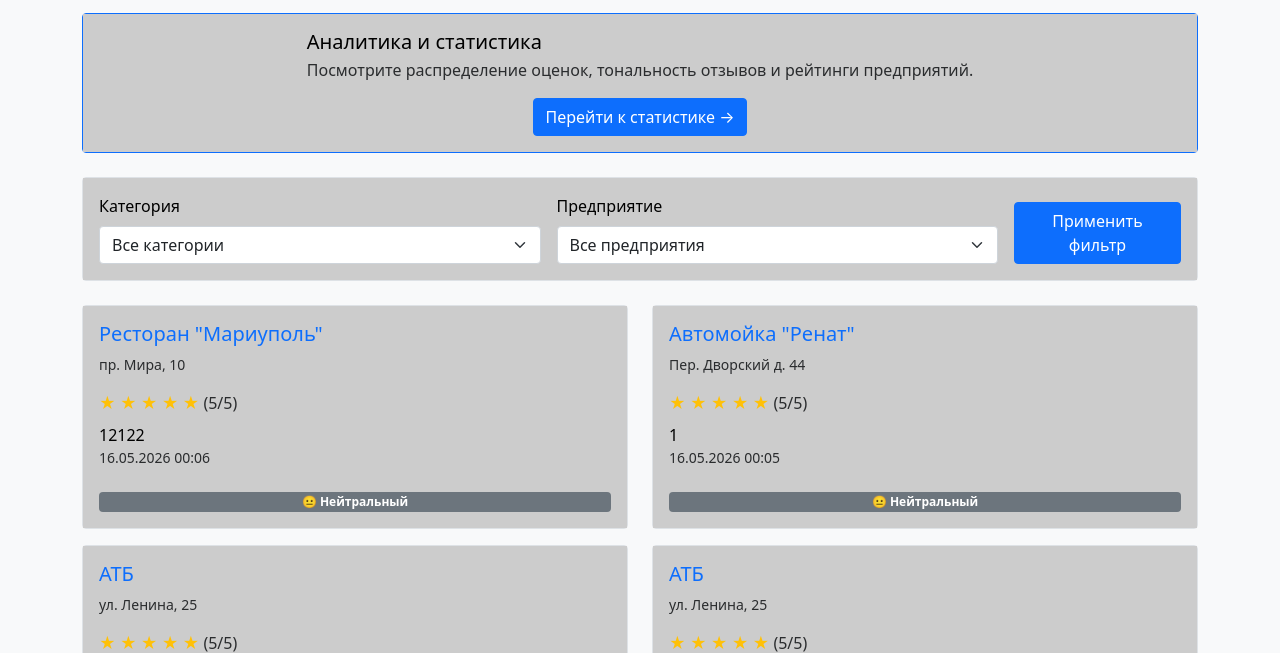
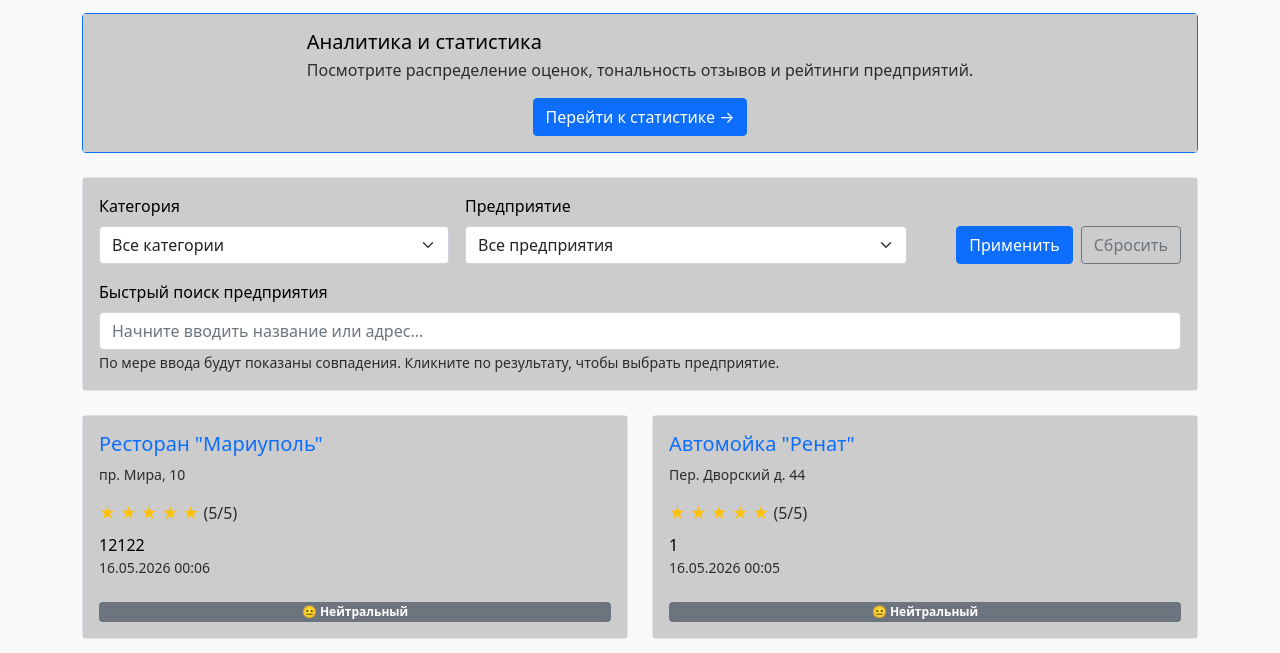
Before and after one commit to Alekss280/mariupol-reviews, a Django app: page / in a window 1280 px wide. Shown: the part 139-792 px from the top of the page. Run offline with Django 4.2, Linux system fonts and the light colour scheme; data comes from the database, SQL or seed files in the repository.

Commit message:
Улучшена фильтрация. Добавлен быстрый поиск по предприятиям, который связан с выпадающим списком select.
index.html: Переработана фильтрация и её скрипты.

views.py: Добавлена передача списка предприятий enterprises_list в шаблон для быстрого поиска (JSON). Оптимизирована фильтрация по категориям и предприятиям.

```diff
--- a/reviews/templates/reviews/index.html
+++ b/reviews/templates/reviews/index.html
@@ -18,12 +18,14 @@
     </div>
 </div>
 
-<!-- Форма фильтрации -->
+<!-- Фильтрация -->
 <div class="card mb-4">
     <div class="card-body">
-        <form method="get" class="row g-3">
-            <div class="col-md-5">
-                <label for="category" class="form-label">Категория</label>
+        <form method="get" id="filterForm">
+            <!-- Первая строка: категория, предприятие, кнопки -->
+            <div class="row g-3 align-items-end mb-3">
+                <div class="col-md-4">
+                    <label class="form-label">Категория</label>
                     <select name="category" id="category" class="form-select">
                         <option value="">Все категории</option>
                         {% for cat in categories|dictsort:"name" %}
@@ -34,22 +36,40 @@
                     </select>
                 </div>
                 <div class="col-md-5">
-                <!-- Фильтр по предприятию: позволяет выбрать конкретное предприятие из списка
-                     отсортированных по названию записей. При выборе будет сохранён выбранный
-                     элемент через переменную selected_enterprise, чтобы отметка оставалась
-                     активной при перезагрузке страницы. -->
-                <label for="enterprise" class="form-label">Предприятие</label>
+                    <label class="form-label">Предприятие</label>
                     <select name="enterprise" id="enterprise" class="form-select">
                         <option value="">Все предприятия</option>
                         {% for ent in enterprises|dictsort:"name" %}
                             <option value="{{ ent.id }}" {% if selected_enterprise == ent.id %}selected{% endif %}>
-                            {{ ent.name }}{% if ent.address %} - {{ ent.address }}{% endif %}
+                                {{ ent.name }}{% if ent.address %} ({{ ent.address }}){% endif %}
                             </option>
                         {% endfor %}
                     </select>
                 </div>
-            <div class="col-md-2 d-flex align-items-end">
-                <button type="submit" class="btn btn-primary w-100">Применить фильтр</button>
+                <div class="col-md-3 mt-2 mt-md-0">
+                   <div class="d-flex flex-wrap gap-2 justify-content-md-end">
+                    <button type="submit" class="btn btn-primary">
+                        <i href="{% url 'index' %}#reviews" class="bi bi-funnel"></i> Применить
+                    </button>
+                    <a href="{% url 'index' %}#reviews" class="btn btn-outline-secondary">
+                        <i class="bi bi-arrow-counterclockwise"></i> Сбросить
+                    </a>
+                   </div>
+                </div>
+            </div>
+
+            <!-- Вторая строка: быстрый поиск с выпадающим списком результатов -->
+            <div class="row">
+                <div class="col-12">
+                    <label class="form-label">Быстрый поиск предприятия</label>
+                    <div style="position: relative;">
+                        <input type="text" id="quickSearch" class="form-control" autocomplete="off"
+                               placeholder="Начните вводить название или адрес...">
+                        <div id="searchResults" class="list-group position-absolute w-100 shadow-sm"
+                             style="display: none; z-index: 1000; max-height: 300px; overflow-y: auto;"></div>
+                    </div>
+                    <small class="text-muted">По мере ввода будут показаны совпадения. Кликните по результату, чтобы выбрать предприятие.</small>
+                </div>
             </div>
         </form>
     </div>
@@ -129,14 +149,78 @@
 </nav>
 {% endif %}
 
+<!-- Место, где будут храниться данные -->
+{{ enterprises_list|json_script:"enterprises-data" }}
+
 <script>
     document.addEventListener('DOMContentLoaded', function() {
+        // ---------- 1. Получение данных о предприятиях ----------
+        const enterprisesData = JSON.parse(document.getElementById('enterprises-data').textContent);
+
+        // ---------- 2. Быстрый поиск с выпадающим списком ----------
+        const searchInput = document.getElementById('quickSearch');
+        const resultsContainer = document.getElementById('searchResults');
+        const enterpriseSelect = document.getElementById('enterprise');
+
+        if (searchInput && resultsContainer && enterpriseSelect && enterprisesData) {
+            function updateSearchResults() {
+                const query = searchInput.value.toLowerCase().trim();
+                if (query === "") {
+                    resultsContainer.style.display = 'none';
+                    return;
+                }
+                const filtered = enterprisesData.filter(ent =>
+                    ent.name.toLowerCase().includes(query) ||
+                    ent.address.toLowerCase().includes(query)
+                );
+                if (filtered.length === 0) {
+                    resultsContainer.innerHTML = '<div class="list-group-item text-muted">Ничего не найдено</div>';
+                    resultsContainer.style.display = 'block';
+                    return;
+                }
+                resultsContainer.innerHTML = '';
+                filtered.forEach(ent => {
+                    const item = document.createElement('a');
+                    item.href = '#';
+                    item.className = 'list-group-item list-group-item-action';
+                    let displayText = ent.name;
+                    if (ent.address) displayText += ' (' + ent.address + ')';
+                    item.textContent = displayText;
+                    item.addEventListener('click', function(e) {
+                        e.preventDefault();
+                        for (let i = 0; i < enterpriseSelect.options.length; i++) {
+                            if (enterpriseSelect.options[i].value == ent.id) {
+                                enterpriseSelect.selectedIndex = i;
+                                break;
+                            }
+                        }
+                        searchInput.value = '';
+                        resultsContainer.style.display = 'none';
+                    });
+                    resultsContainer.appendChild(item);
+                });
+                resultsContainer.style.display = 'block';
+            }
+
+            document.addEventListener('click', function(e) {
+                if (!searchInput.contains(e.target) && !resultsContainer.contains(e.target)) {
+                    resultsContainer.style.display = 'none';
+                }
+            });
+            searchInput.addEventListener('input', updateSearchResults);
+            searchInput.addEventListener('focus', function() {
+                if (searchInput.value.trim() !== "") updateSearchResults();
+            });
+        }
+
+        // ---------- 3. Сворачивание длинных отзывов ----------
         document.querySelectorAll('.review-wrapper').forEach(wrapper => {
             const shortDiv = wrapper.querySelector('.review-short');
             const fullDiv = wrapper.querySelector('.review-full');
             const btn = wrapper.querySelector('.toggle-review-btn');
             // Берём полный текст из переменной Django (через data-атрибут, но безопасный вариант)
             // Можно просто проверить, отличается ли short от полного текста
+            if (!fullDiv) return;
             const fullText = fullDiv.textContent.trim();
             if (fullText.length > 300) {
                 btn.style.display = 'inline-block';
--- a/reviews/views.py
+++ b/reviews/views.py
@@ -27,11 +27,16 @@ def index(request):
 
     categories = Category.objects.all()
     enterprises = Enterprise.objects.all()
+    enterprises_list = [
+        {'id': e.id, 'name': e.name, 'address': e.address or ''}
+        for e in enterprises
+    ]
 
     context = {
         'page_obj': page_obj,
         'categories': categories,
         'enterprises': enterprises,
+        'enterprises_list': enterprises_list,
         'selected_category': int(category_id) if category_id else None,
         'selected_enterprise': int(enterprise_id) if enterprise_id else None,
     }
```
Lines whose indentation alone changed are shown as unchanged.
